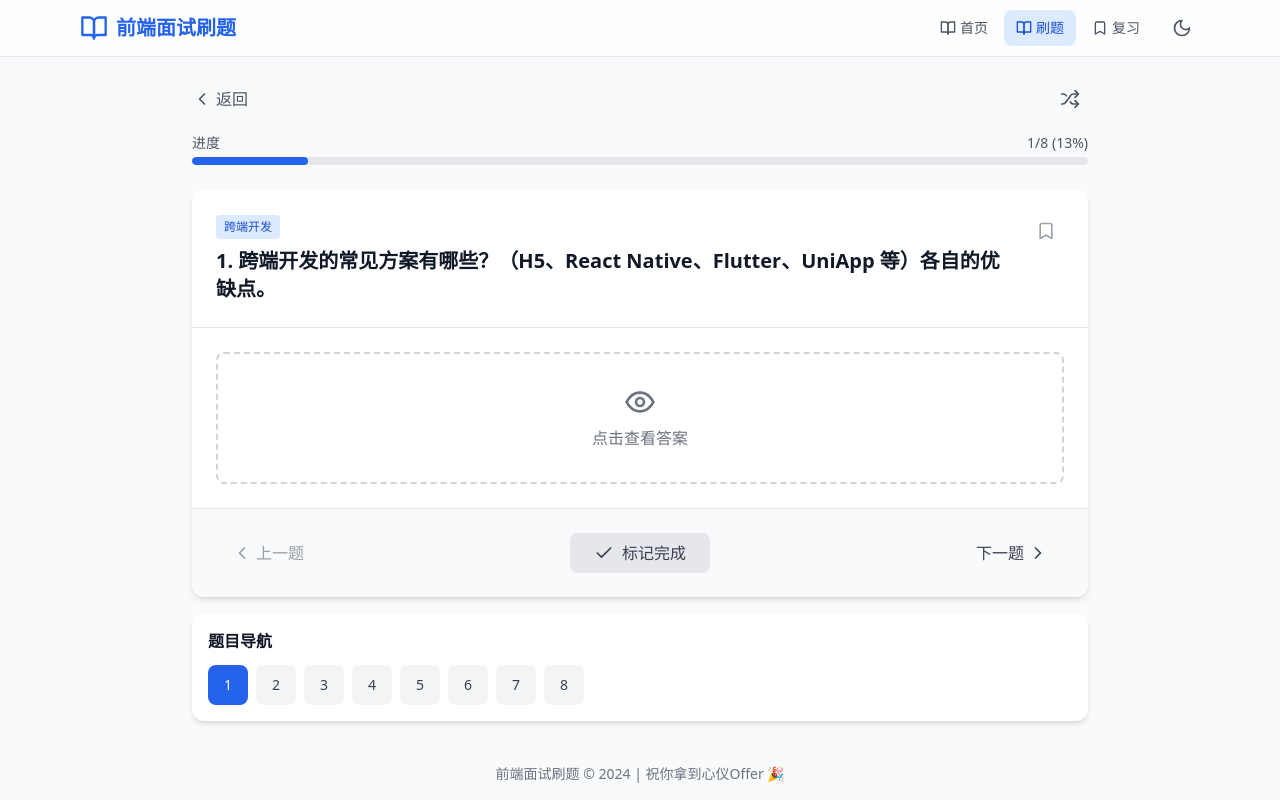
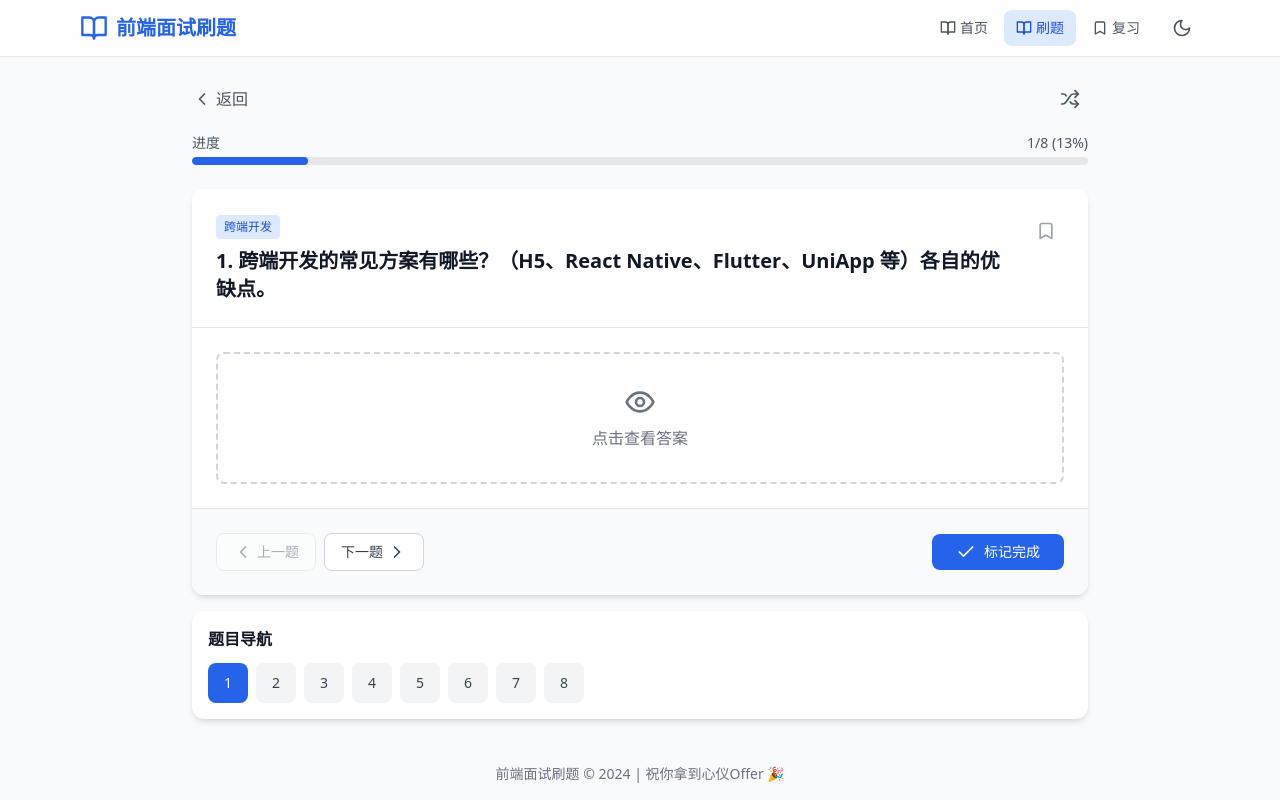
Before and after one commit to wenbiyou/interview-practice, a React (Vite) app: page /#/practice/cross-platform in a window 1280 px wide. Built offline with nearby package versions, Linux system fonts and the light colour scheme.

Commit message:
style: 优化移动端按钮UI - 增大触摸区域和区分按钮样式

```diff
--- a/src/pages/Practice.jsx
+++ b/src/pages/Practice.jsx
@@ -236,35 +236,40 @@ function Practice() {
 
         {/* Actions */}
         <div className="p-4 md:p-6 border-t border-gray-200 dark:border-gray-700 bg-gray-50 dark:bg-gray-800/50">
-          <div className="flex items-center justify-between">
-            <button
-              onClick={handlePrev}
-              disabled={currentIndex === 0}
-              className="flex items-center gap-1 px-4 py-2 rounded-lg text-gray-700 dark:text-gray-200 disabled:opacity-50 disabled:cursor-not-allowed hover:bg-gray-200 dark:hover:bg-gray-700 transition-colors"
-            >
-              <ChevronLeft className="w-5 h-5" />
-              上一题
-            </button>
+          {/* 移动端：垂直排列 | 桌面端：水平排列 */}
+          <div className="flex flex-col sm:flex-row items-stretch sm:items-center justify-between gap-3">
+            {/* 导航按钮组 */}
+            <div className="flex items-center gap-2">
+              <button
+                onClick={handlePrev}
+                disabled={currentIndex === 0}
+                className="flex-1 sm:flex-initial flex items-center justify-center gap-1 px-4 py-3 sm:py-2 rounded-lg bg-white dark:bg-gray-700 text-gray-700 dark:text-gray-200 border border-gray-300 dark:border-gray-600 disabled:opacity-40 disabled:cursor-not-allowed hover:bg-gray-100 dark:hover:bg-gray-600 transition-colors min-w-[100px]"
+              >
+                <ChevronLeft className="w-5 h-5" />
+                <span className="text-sm">上一题</span>
+              </button>
 
+              <button
+                onClick={handleNext}
+                disabled={currentIndex === questions.length - 1}
+                className="flex-1 sm:flex-initial flex items-center justify-center gap-1 px-4 py-3 sm:py-2 rounded-lg bg-white dark:bg-gray-700 text-gray-700 dark:text-gray-200 border border-gray-300 dark:border-gray-600 disabled:opacity-40 disabled:cursor-not-allowed hover:bg-gray-100 dark:hover:bg-gray-600 transition-colors min-w-[100px]"
+              >
+                <span className="text-sm">下一题</span>
+                <ChevronRight className="w-5 h-5" />
+              </button>
+            </div>
+
+            {/* 完成按钮 - 使用主色调区分 */}
             <button
               onClick={handleToggleComplete}
-              className={`flex items-center gap-2 px-6 py-2 rounded-lg font-medium transition-colors ${
+              className={`w-full sm:w-auto flex items-center justify-center gap-2 px-6 py-3 sm:py-2 rounded-lg font-medium transition-colors ${
                 isCompleted
-                  ? "bg-green-100 text-green-700 dark:bg-green-900/30"
-                  : "bg-gray-200 text-gray-700 hover:bg-gray-300 dark:bg-gray-700 dark:text-gray-200"
+                  ? "bg-green-500 text-white hover:bg-green-600"
+                  : "bg-primary-600 text-white hover:bg-primary-700"
               }`}
             >
               <Check className={`w-5 h-5 ${isCompleted ? "stroke-[3]" : ""}`} />
-              {isCompleted ? "已完成" : "标记完成"}
-            </button>
-
-            <button
-              onClick={handleNext}
-              disabled={currentIndex === questions.length - 1}
-              className="flex items-center gap-1 px-4 py-2 rounded-lg text-gray-700 dark:text-gray-200 disabled:opacity-50 disabled:cursor-not-allowed hover:bg-gray-200 dark:hover:bg-gray-700 transition-colors"
-            >
-              下一题
-              <ChevronRight className="w-5 h-5" />
+              <span className="text-sm">{isCompleted ? "已完成" : "标记完成"}</span>
             </button>
           </div>
         </div>
```
